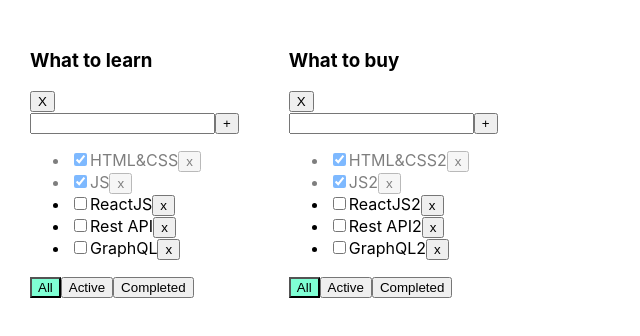
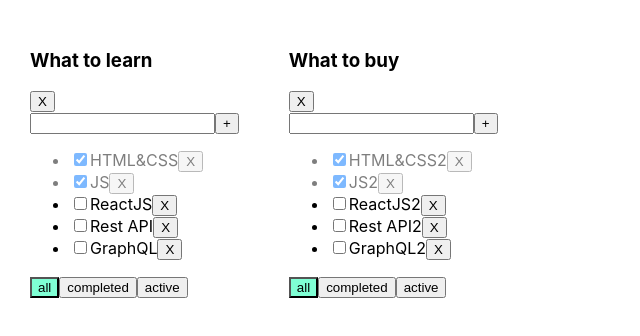
Before and after one commit to Grammeri/TDL_2_5, a React (Create React App) app: page / in a window 1280 px wide. Shown: the top 336 px of the page, without its empty margins (0-640 px from the left). Built offline with nearby package versions, Linux system fonts and the light colour scheme.

Commit message:
One_Universal_Btn

```diff
--- a/src/App.css
+++ b/src/App.css
@@ -15,7 +15,7 @@
   color: red;
 }
 
-.active-filter {
+.activeFilter {
   background-color: aquamarine;
 }
 
--- a/src/Todolist.tsx
+++ b/src/Todolist.tsx
@@ -1,5 +1,6 @@
 import React, {ChangeEvent, KeyboardEvent, useState} from 'react';
 import {FilterValuesType} from './App';
+import Button from "./components/Button";
 
 export type TaskType = {
     id: string
@@ -43,15 +44,26 @@ export function Todolist(props: PropsType) {
             addTask();
         }
     }
+    const onClickHandlerToRemoveTdl = () => {
+        props.removeTodolist(props.todolistId)
+    }
 
     const onAllClickHandler = () => props.changeFilter(props.todolistId, "all");
     const onActiveClickHandler = () => props.changeFilter(props.todolistId, "active");
     const onCompletedClickHandler = () => props.changeFilter(props.todolistId, "completed");
-const onClickHandler =()=>{props.removeTodolist(props.todolistId)}
+
+    const tsarFoo=(filter:FilterValuesType)=>{
+        props.changeFilter(props.todolistId, filter)
+    }
+
+    const onClickHandlerToRemoveTask = (Tid:string) => {
+        props.removeTask(props.todolistId, Tid)
+    }
 
     return <div>
         <h3>{props.title}</h3>
-        <button onClick={onClickHandler}>X</button>
+       {/* <button onClick={onClickHandler}>X</button>*/}
+        <Button callBack={onClickHandlerToRemoveTdl} name={"X"}/>
         <div>
             <input value={title}
                    onChange={onChangeHandler}
@@ -64,7 +76,7 @@ const onClickHandler =()=>{props.removeTodolist(props.todolistId)}
         <ul>
             {
                 props.tasks.map(t => {
-                    const onClickHandler = () => props.removeTask(props.todolistId, t.id)
+                   /* const onClickHandler = () => props.removeTask(props.todolistId, t.id)*/
                     const onChangeHandler = (e: ChangeEvent<HTMLInputElement>) => {
                         props.changeTaskStatus(props.todolistId, t.id, e.currentTarget.checked);
                     }
@@ -74,18 +86,30 @@ const onClickHandler =()=>{props.removeTodolist(props.todolistId)}
                                onChange={onChangeHandler}
                                checked={t.isDone}/>
                         <span>{t.title}</span>
-                        <button onClick={onClickHandler}>x</button>
+                        {/*<button onClick={onClickHandler}>x</button>*/}
+                        <Button callBack={()=>{onClickHandlerToRemoveTask(t.id)}} name={"X"}/>
                     </li>
                 })
             }
         </ul>
         <div>
-            <button className={props.filter === 'all' ? "active-filter" : ""}
+{/*            <button className={props.filter === 'all' ? "active-filter" : ""}
                     onClick={onAllClickHandler}>All</button>
             <button className={props.filter === 'active' ? "active-filter" : ""}
                     onClick={onActiveClickHandler}>Active</button>
             <button className={props.filter === 'completed' ? "active-filter" : ""}
-                    onClick={onCompletedClickHandler}>Completed</button>
+                    onClick={onCompletedClickHandler}>Completed</button>*/}
+{/*            <button className={props.filter === 'all' ? "active-filter" : ""}
+                    onClick={()=>{tsarFoo("all")}}>All</button>
+            <button className={props.filter === 'active' ? "active-filter" : ""}
+                    onClick={()=>{tsarFoo("active")}}>Active</button>
+            <button className={props.filter === 'completed' ? "active-filter" : ""}
+                    onClick={()=>{tsarFoo("completed")}}>Completed</button>*/}
+            <Button name={"all"} callBack={()=>{tsarFoo("all")}} filter={props.filter}/>
+            <Button name={"completed"} callBack={()=>{tsarFoo("completed")}} filter={props.filter}/>
+            <Button name={"active"} callBack={()=>{tsarFoo("active")}} filter={props.filter}/>
+
+
         </div>
     </div>
 }
--- /dev/null
+++ b/src/components/Button.tsx
@@ -0,0 +1,24 @@
+import React from 'react';
+import {FilterValuesType} from "../App";
+
+type ButtonType = {
+    callBack:()=>void
+    name:string
+    filter?:string
+}
+
+
+const Button = (props:ButtonType) => {
+    const onClickHandler = ()=> {
+props.callBack()
+    }
+    return (
+        <button className={props.filter === props.name ? "activeFilter" : ""}
+                onClick={onClickHandler}>{props.name}
+
+
+        </button>
+    );
+};
+
+export default Button;
```
